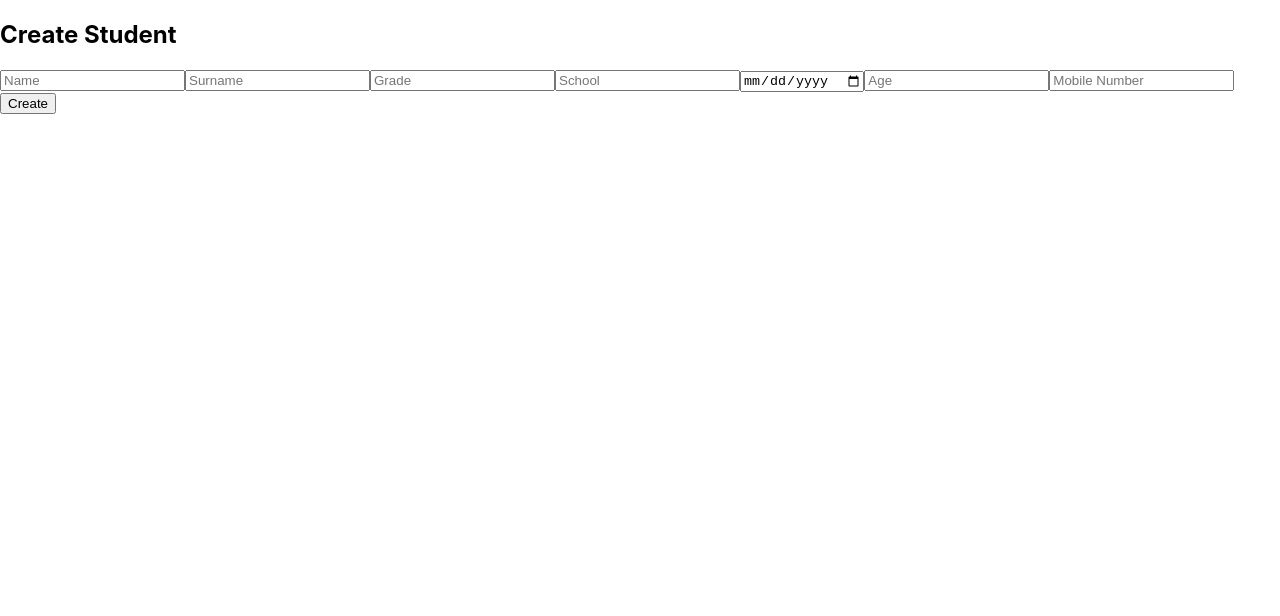
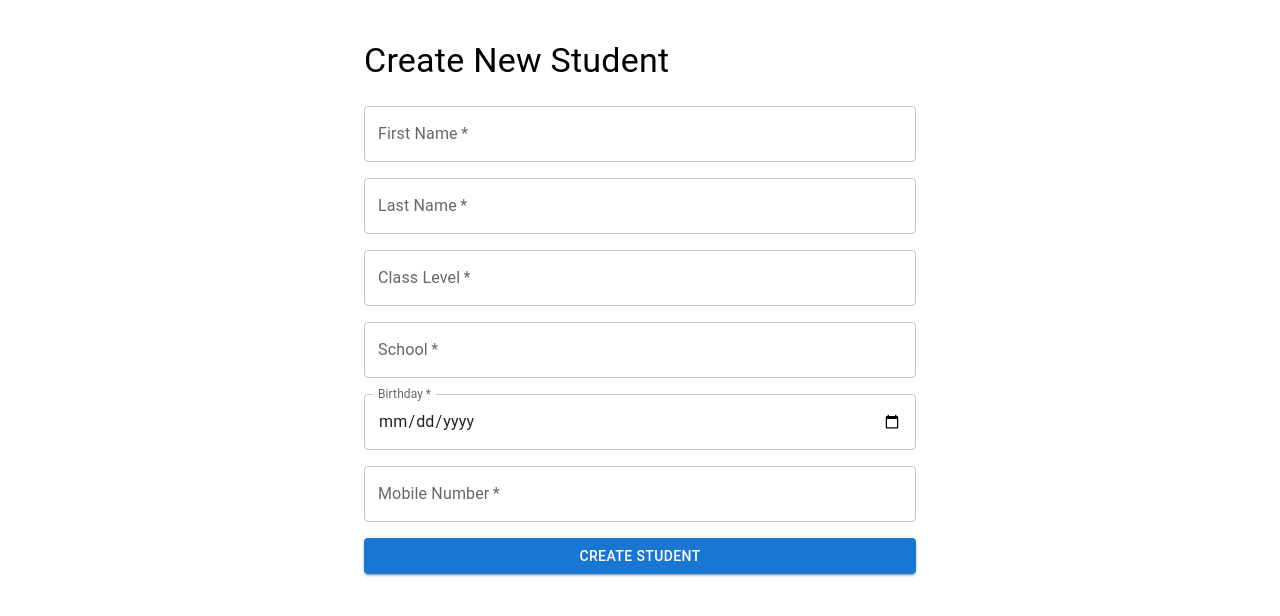
Before and after one commit to frknilisu/student-profile-poc, a React (Create React App) app in the folder student-management/: page /create in a window 1280 px wide. Shown: the top 616 px of the page. Built offline with nearby package versions, Linux system fonts and the light colour scheme.

Commit message:
createStudent material design

```diff
--- a/student-management/package.json
+++ b/student-management/package.json
@@ -3,6 +3,10 @@
   "version": "0.1.0",
   "private": true,
   "dependencies": {
+    "@emotion/react": "^11.13.0",
+    "@emotion/styled": "^11.13.0",
+    "@mui/icons-material": "^5.16.7",
+    "@mui/material": "^5.16.7",
     "@testing-library/jest-dom": "^5.17.0",
     "@testing-library/react": "^13.4.0",
     "@testing-library/user-event": "^13.5.0",
--- a/student-management/src/components/CreateStudent.js
+++ b/student-management/src/components/CreateStudent.js
@@ -1,49 +1,117 @@
 // src/components/CreateStudent.js
 import React, { useState } from 'react';
 import axios from 'axios';
-import { useNavigate } from 'react-router-dom';
+import { TextField, Button, Container, Typography, Grid, Box } from '@mui/material';
 
 const CreateStudent = () => {
   const [student, setStudent] = useState({
     name: '',
     surname: '',
-    grade: '',
+    class_level: '',
     school: '',
     birthday: '',
-    age: '',
-    mobile_number: ''
+    mobile_number: '',
   });
 
-  const navigate = useNavigate();
-
   const handleChange = (e) => {
-    setStudent({ ...student, [e.target.name]: e.target.value });
+    setStudent({
+      ...student,
+      [e.target.name]: e.target.value,
+    });
   };
 
   const handleSubmit = async (e) => {
     e.preventDefault();
     try {
-      await axios.post('http://localhost:5000/create', student);
-      navigate('/');
+      const response = await axios.post('http://localhost:5000/create', student);
+      console.log('Student created successfully:', response.data);
     } catch (error) {
-      console.error('There was an error creating the student!', error);
+      console.error('Error creating student:', error);
     }
   };
 
   return (
-    <div>
-      <h2>Create Student</h2>
+    <Container maxWidth="sm">
+      <Box sx={{ mt: 5, mb: 3 }}>
+        <Typography variant="h4" component="h1" gutterBottom>
+          Create New Student
+        </Typography>
+      </Box>
       <form onSubmit={handleSubmit}>
-        <input type="text" name="name" placeholder="Name" onChange={handleChange} required />
-        <input type="text" name="surname" placeholder="Surname" onChange={handleChange} required />
-        <input type="text" name="grade" placeholder="Grade" onChange={handleChange} required />
-        <input type="text" name="school" placeholder="School" onChange={handleChange} required />
-        <input type="date" name="birthday" placeholder="Birthday" onChange={handleChange} required />
-        <input type="number" name="age" placeholder="Age" onChange={handleChange} required />
-        <input type="text" name="mobile_number" placeholder="Mobile Number" onChange={handleChange} required />
-        <button type="submit">Create</button>
+        <Grid container spacing={2}>
+          <Grid item xs={12}>
+            <TextField
+              fullWidth
+              label="First Name"
+              name="name"
+              value={student.name}
+              onChange={handleChange}
+              required
+            />
+          </Grid>
+          <Grid item xs={12}>
+            <TextField
+              fullWidth
+              label="Last Name"
+              name="surname"
+              value={student.surname}
+              onChange={handleChange}
+              required
+            />
+          </Grid>
+          <Grid item xs={12}>
+            <TextField
+              fullWidth
+              label="Class Level"
+              name="class_level"
+              value={student.class_level}
+              onChange={handleChange}
+              required
+              placeholder="e.g., VWO-3, HAVO-4, ISK"
+            />
+          </Grid>
+          <Grid item xs={12}>
+            <TextField
+              fullWidth
+              label="School"
+              name="school"
+              value={student.school}
+              onChange={handleChange}
+              required
+            />
+          </Grid>
+          <Grid item xs={12}>
+            <TextField
+              fullWidth
+              label="Birthday"
+              name="birthday"
+              type="date"
+              value={student.birthday}
+              onChange={handleChange}
+              InputLabelProps={{
+                shrink: true,
+              }}
+              required
+            />
+          </Grid>
+          <Grid item xs={12}>
+            <TextField
+              fullWidth
+              label="Mobile Number"
+              name="mobile_number"
+              value={student.mobile_number}
+              onChange={handleChange}
+              required
+            />
+          </Grid>
+          <Grid item xs={12}>
+            <Button variant="contained" color="primary" type="submit" fullWidth>
+              Create Student
+            </Button>
+          </Grid>
+        </Grid>
       </form>
-    </div>
+    </Container>
   );
 };
 
```
Also changed, not shown: 2 other files (tests, documents, lock files or other folders).
